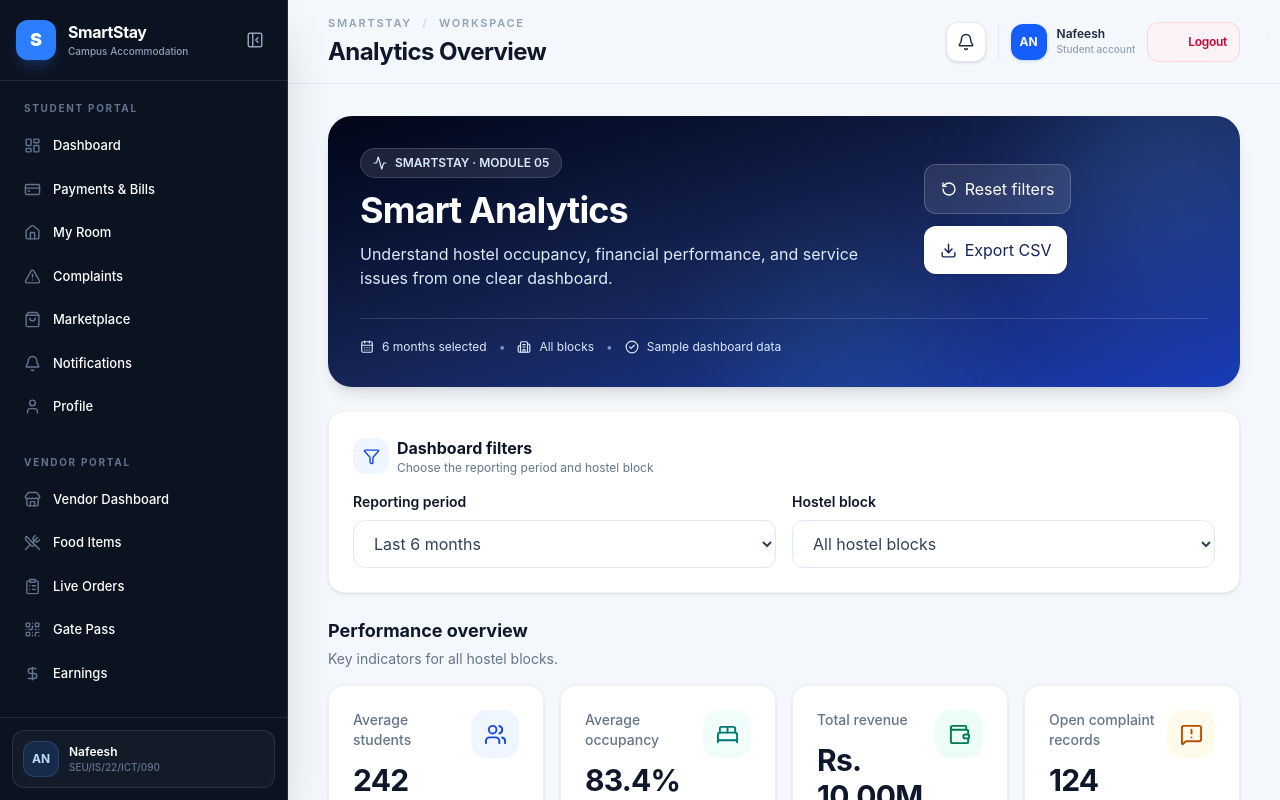
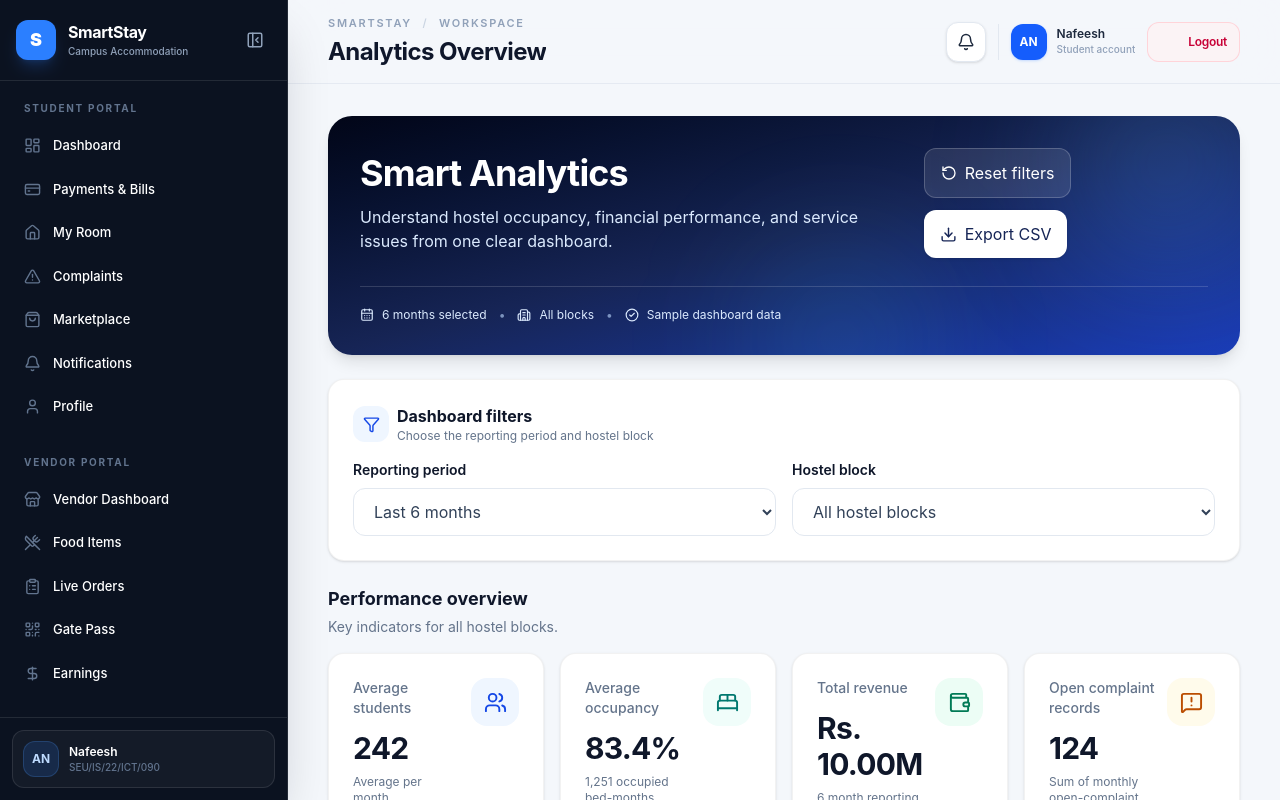
Before and after one commit to ANafeesh/SmartStay, a React (Vite) app in the folder frontend/: page /analytics in a window 1280 px wide. Shown: the top 800 px of the page. Built offline with nearby package versions, Linux system fonts and the light colour scheme; what @lordicon/element would draw is missing.

Commit message:
Update analytics dashboard

```diff
--- a/frontend/src/pages/analytics/AnalyticsDashboard.jsx
+++ b/frontend/src/pages/analytics/AnalyticsDashboard.jsx
@@ -387,10 +387,7 @@ function AnalyticsDashboard() {
 
         <div className="relative flex flex-col justify-between gap-6 lg:flex-row lg:items-center">
           <div>
-            <div className="mb-3 inline-flex items-center gap-2 rounded-full border border-white/15 bg-white/10 px-3 py-1.5 text-xs font-semibold text-blue-100">
-              <Activity size={14} />
-              SMARTSTAY · MODULE 05
-            </div>
+
 
             <h1 className="text-3xl font-bold tracking-tight sm:text-4xl">
               Smart Analytics
```
